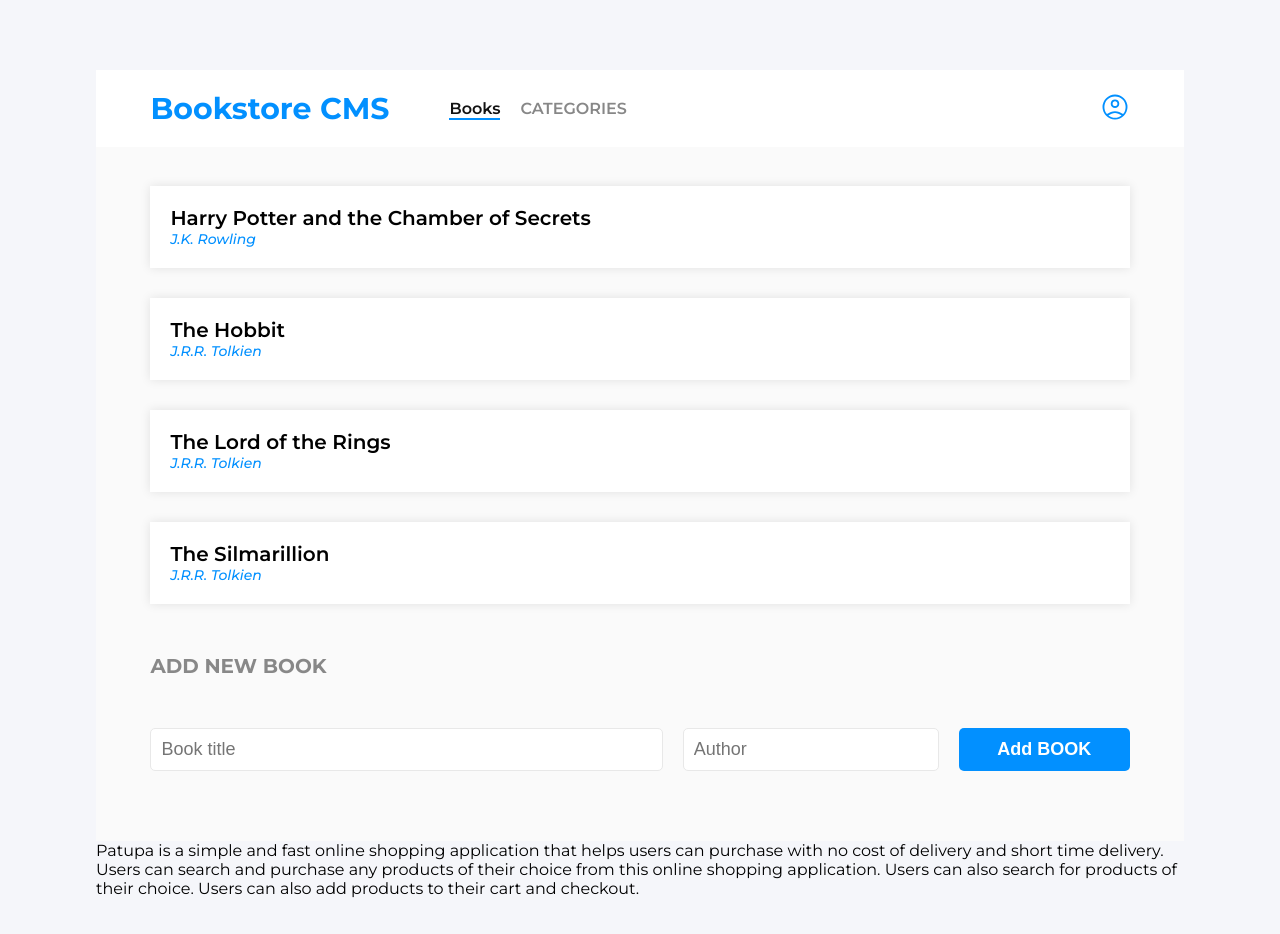
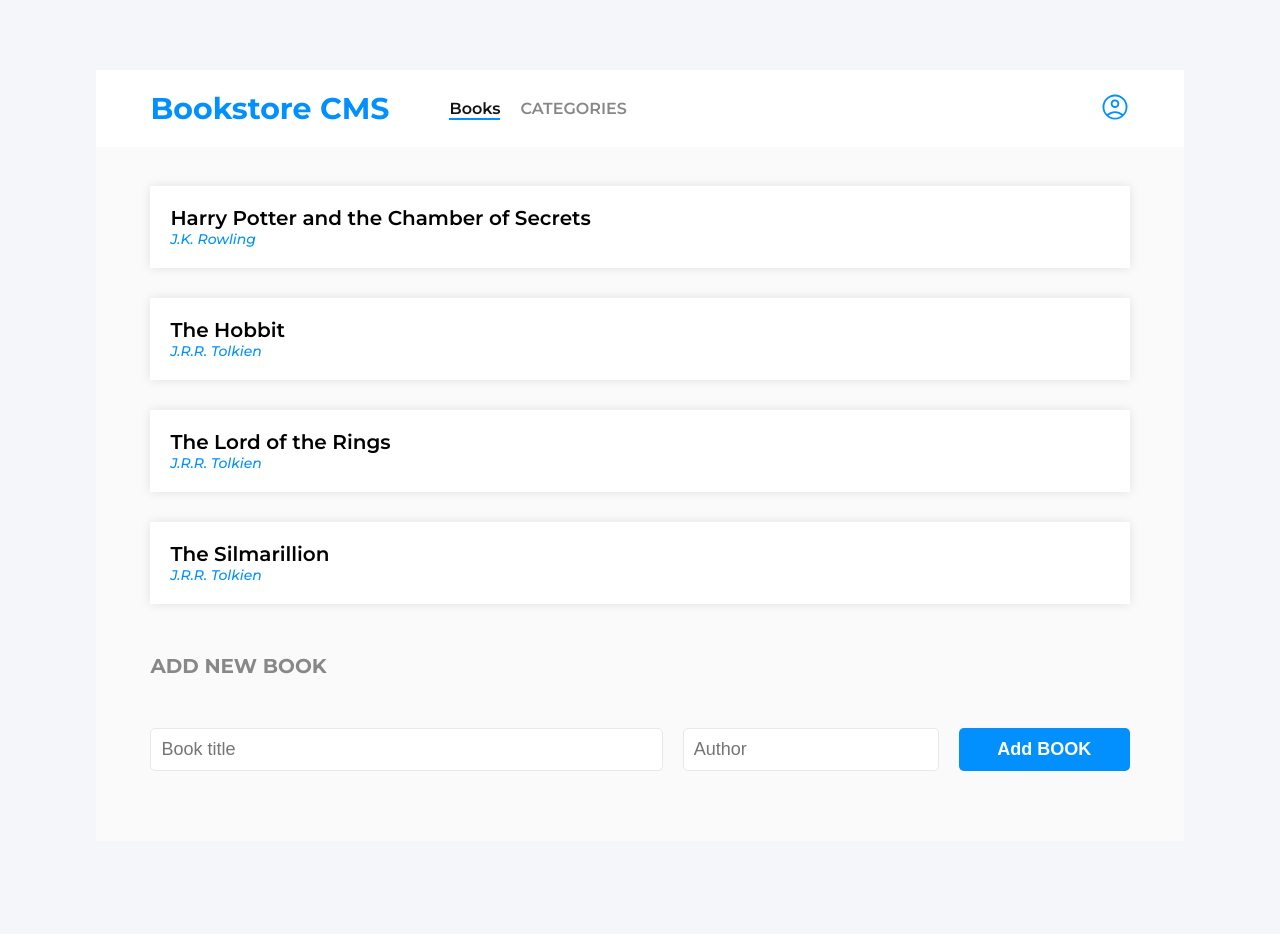
Before and after one commit to Owusu-Desmond/bookstore, a React (Create React App) app: page / in a window 1280 px wide. Shown: the top 934 px of the page. After the commit the page ends 911 px from the top, so only its background shows below. Built offline with nearby package versions, Linux system fonts and the light colour scheme.

Commit message:
Remove non-related info

```diff
--- a/src/App.js
+++ b/src/App.js
@@ -18,12 +18,6 @@ function App() {
             <Route path="/categories" element={<CategoriesPage />} />
           </Routes>
         </main>
-        <p>
-          Patupa is a simple and fast online shopping application that helps users can purchase with no
-          cost of delivery and short time delivery. Users can search and purchase any products of their choice
-          from this online shopping application. Users can also search for products of their choice.
-          Users can also add products to their cart and checkout.
-        </p>
       </div>
     </BrowserRouter>
   );
```
